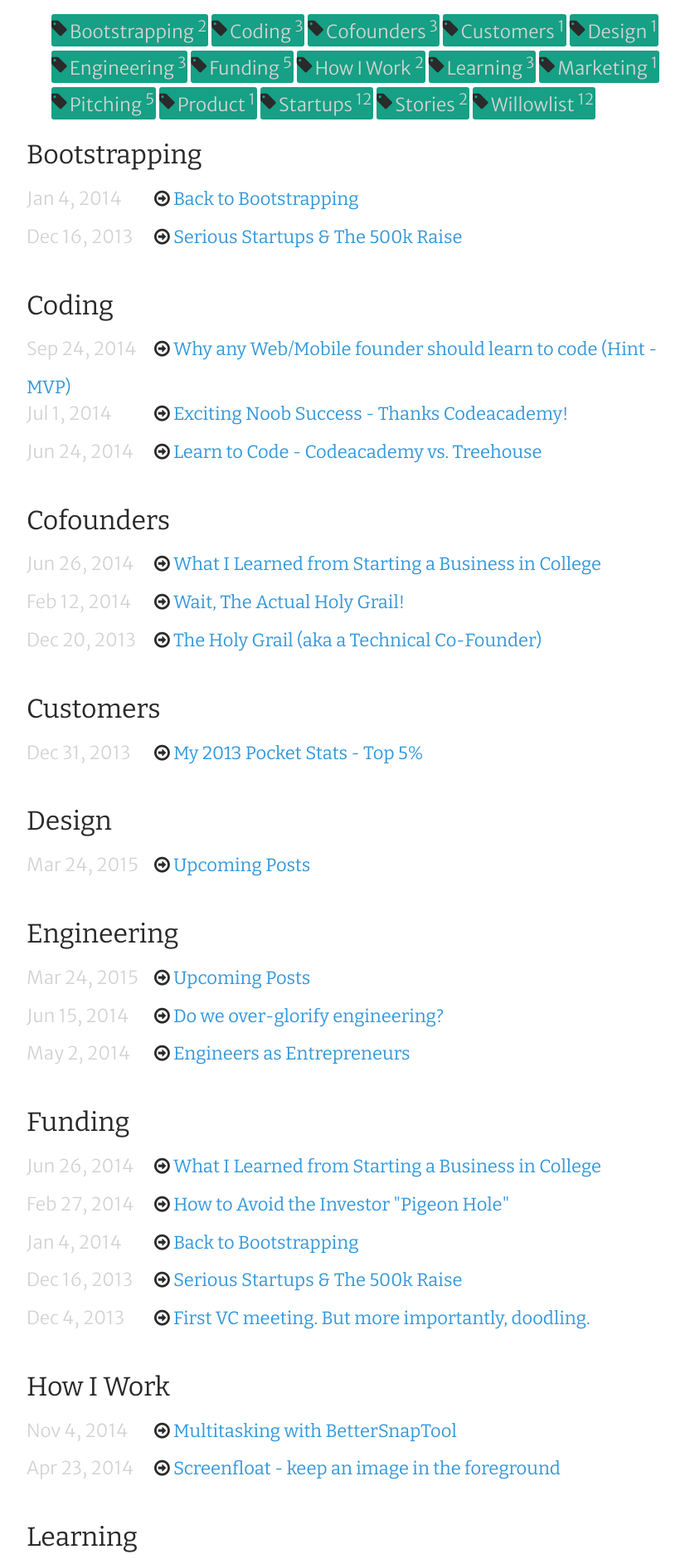
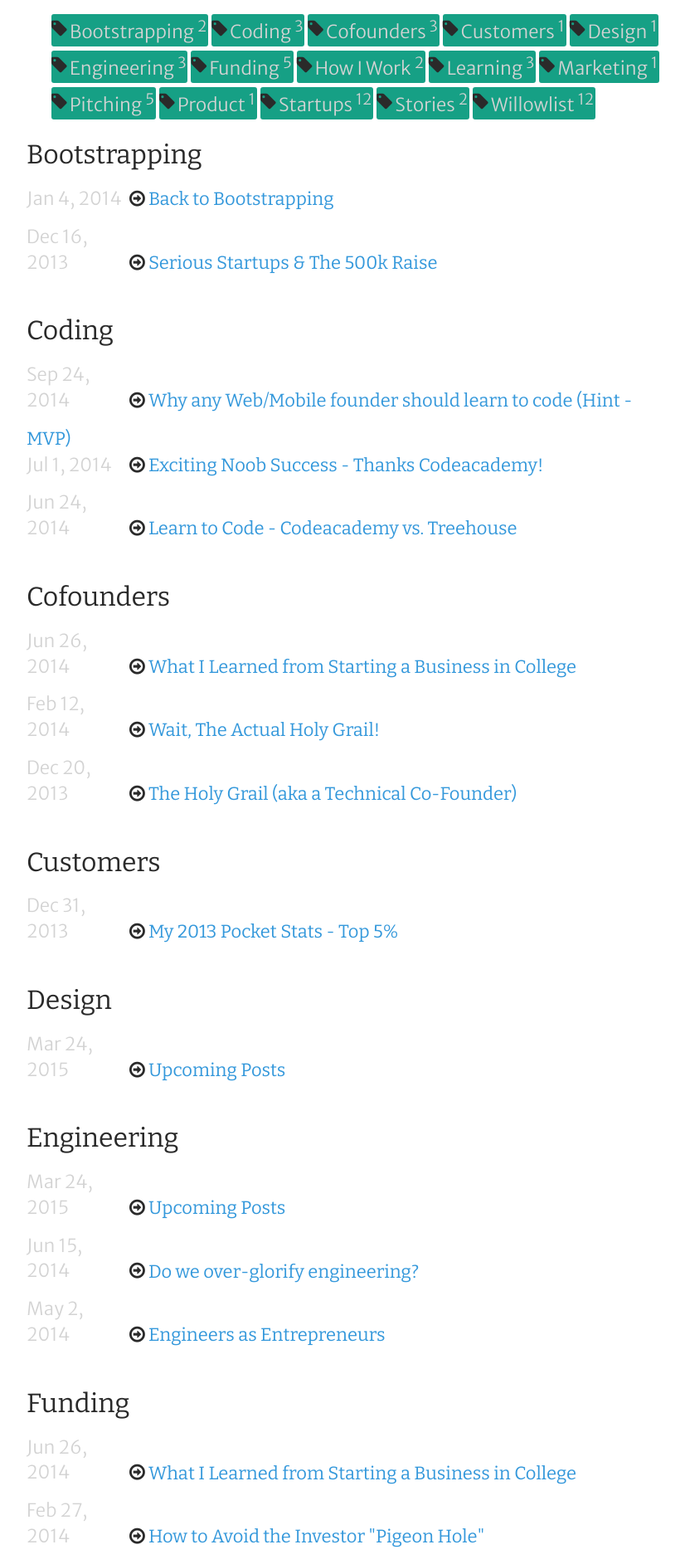
Before and after one commit to Shipwright/daveas.github.io, a Jekyll site: the page built from tags.html, in a window 1280 px wide. Shown: the part 523-2408 px from the top of the page at 83% size, without its empty margins (218-1044 px from the left). Built offline with Jekyll 4.4.1, drawn with Linux system fonts in a browser that asks for light colours; nearby versions of some CDN libraries; some web fonts are replaced.

Commit message:
Update _custom.scss

```diff
--- a/_sass/_custom.scss
+++ b/_sass/_custom.scss
@@ -96,7 +96,7 @@
 .tag-meta {
   color: $gray-color;
   display: inline-block;
-  width: 150px;
+  width: 120px;
   // @include media-query($on-palm) {
   //       width: 100%;
   //   }
```
